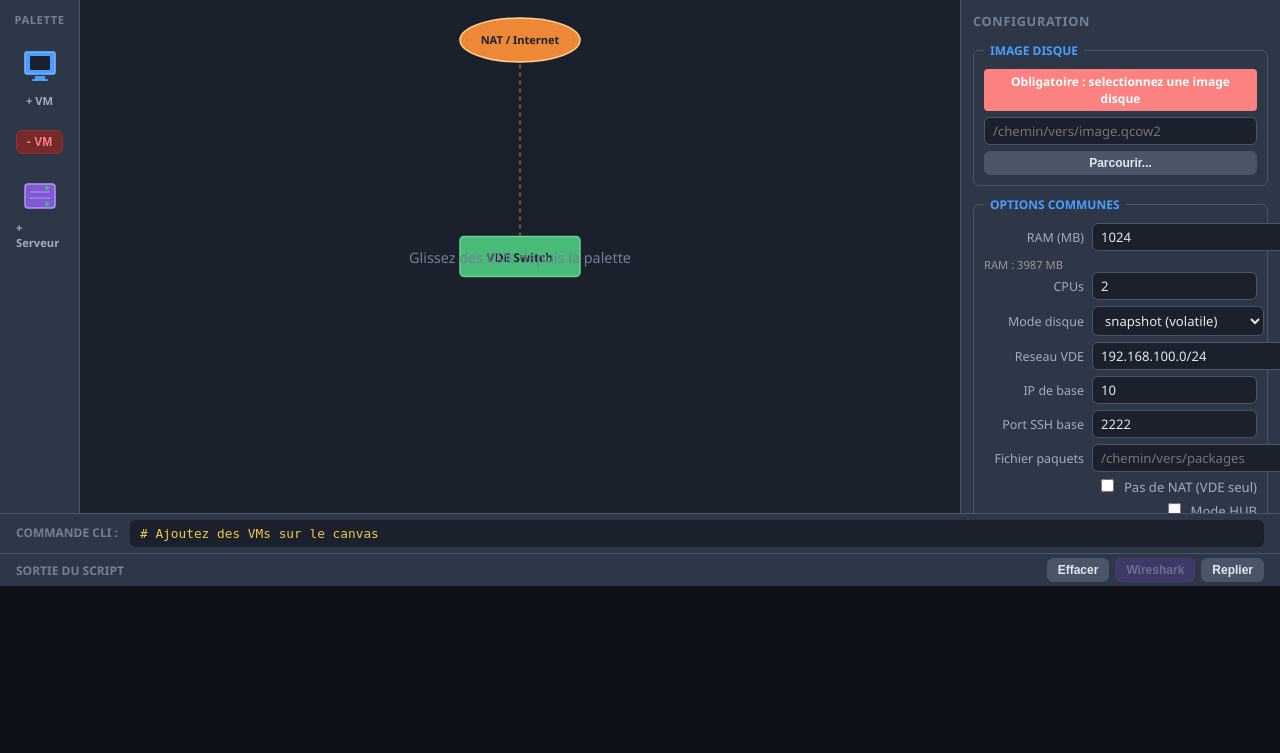
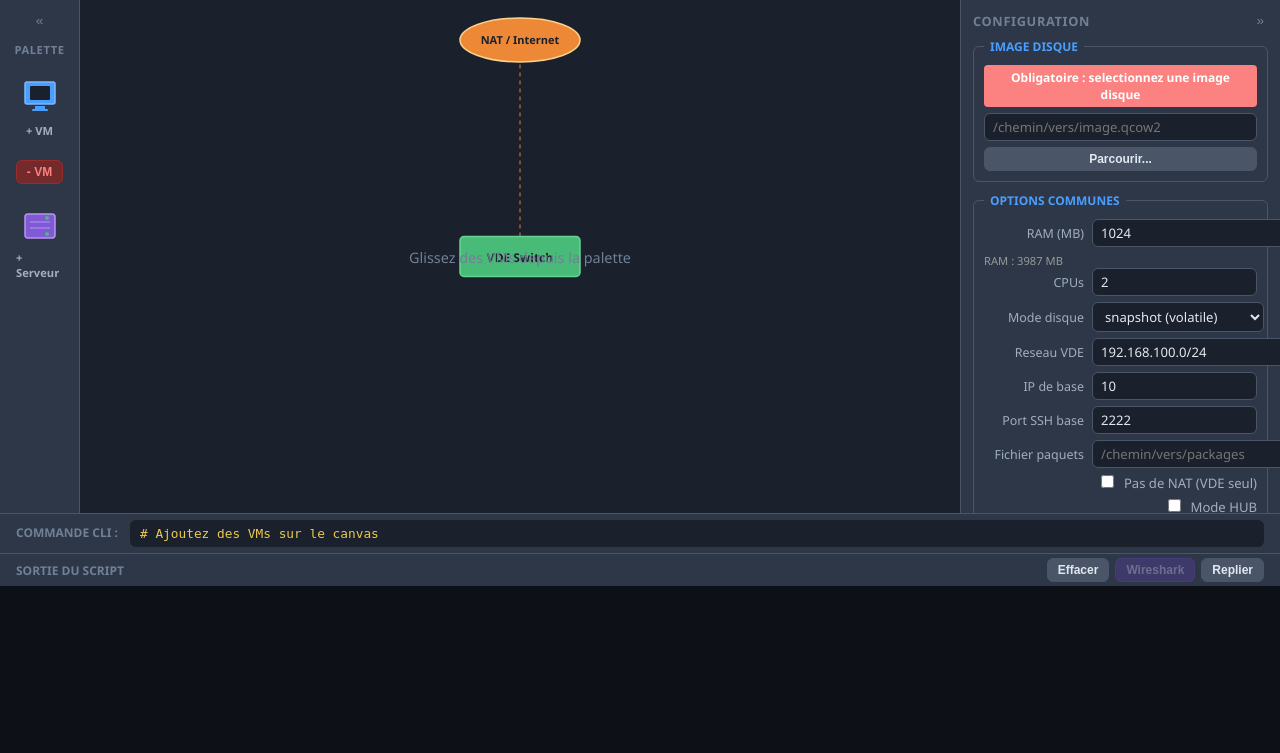
Before and after one commit to securitylab-repository/qemu_marionum, a Flask app: page / in a window 1280 px wide. Shown: the part 47-800 px from the top of the page. Run offline with Flask 3, Linux system fonts and the light colour scheme.

Commit message:
resize onglet

```diff
--- a/webgui/static/css/style.css
+++ b/webgui/static/css/style.css
@@ -177,6 +177,38 @@ body {
     flex: 1;
     overflow: hidden;
     min-height: 0;
+    transition: grid-template-columns 0.2s ease;
+}
+
+#main.palette-collapsed {
+    grid-template-columns: 28px 1fr 320px;
+}
+
+#main.sidebar-collapsed {
+    grid-template-columns: 80px 1fr 28px;
+}
+
+#main.palette-collapsed.sidebar-collapsed {
+    grid-template-columns: 28px 1fr 28px;
+}
+
+/* ===== Panel toggle buttons ===== */
+.panel-toggle {
+    background: none;
+    border: none;
+    color: var(--text-muted);
+    font-size: 0.85rem;
+    cursor: pointer;
+    padding: 2px 4px;
+    border-radius: 4px;
+    transition: color 0.15s, background 0.15s;
+    line-height: 1;
+    flex-shrink: 0;
+}
+
+.panel-toggle:hover {
+    color: var(--text-primary);
+    background: var(--bg-tertiary);
 }
 
 /* ===== Palette ===== */
@@ -188,6 +220,17 @@ body {
     align-items: center;
     padding: 12px 6px;
     gap: 12px;
+    overflow: hidden;
+    transition: padding 0.2s ease;
+}
+
+#palette.collapsed {
+    padding: 6px 2px;
+    gap: 0;
+}
+
+#palette.collapsed > :not(.panel-toggle) {
+    display: none;
 }
 
 #palette h3 {
@@ -403,6 +446,32 @@ body {
     border-left: 1px solid var(--border-color);
     overflow-y: auto;
     padding: 12px;
+    transition: padding 0.2s ease;
+}
+
+#sidebar.collapsed {
+    overflow: hidden;
+    padding: 6px 2px;
+}
+
+#sidebar.collapsed > :not(.sidebar-toggle-row) {
+    display: none;
+}
+
+.sidebar-toggle-row {
+    display: flex;
+    align-items: center;
+    justify-content: space-between;
+    margin-bottom: 8px;
+}
+
+#sidebar.collapsed .sidebar-toggle-row {
+    justify-content: center;
+    margin-bottom: 0;
+}
+
+#sidebar.collapsed .sidebar-toggle-row h3 {
+    display: none;
 }
 
 #sidebar h3 {
@@ -410,7 +479,7 @@ body {
     text-transform: uppercase;
     color: var(--text-muted);
     letter-spacing: 0.05em;
-    margin-bottom: 12px;
+    margin-bottom: 0;
 }
 
 fieldset {
--- a/webgui/static/js/app.js
+++ b/webgui/static/js/app.js
@@ -66,6 +66,7 @@
         setupMirrorButton();
         setupHelpModal();
         setupFileBrowser();
+        setupPanelToggles();
 
         fetchMemory();
         setInterval(fetchMemory, 30000);
@@ -1204,6 +1205,30 @@
         };
     }
 
+    // --- Toggle palette / sidebar ---
+
+    function setupPanelToggles() {
+        const main = document.getElementById("main");
+        const palette = document.getElementById("palette");
+        const sidebar = document.getElementById("sidebar");
+        const btnPalette = document.getElementById("btn-toggle-palette");
+        const btnSidebar = document.getElementById("btn-toggle-sidebar");
+
+        btnPalette.addEventListener("click", () => {
+            palette.classList.toggle("collapsed");
+            main.classList.toggle("palette-collapsed");
+            btnPalette.innerHTML = palette.classList.contains("collapsed") ? "&raquo;" : "&laquo;";
+            btnPalette.title = palette.classList.contains("collapsed") ? "Deplier la palette" : "Replier la palette";
+        });
+
+        btnSidebar.addEventListener("click", () => {
+            sidebar.classList.toggle("collapsed");
+            main.classList.toggle("sidebar-collapsed");
+            btnSidebar.innerHTML = sidebar.classList.contains("collapsed") ? "&laquo;" : "&raquo;";
+            btnSidebar.title = sidebar.classList.contains("collapsed") ? "Deplier la configuration" : "Replier la configuration";
+        });
+    }
+
     // --- Modal Aide ---
 
     function setupHelpModal() {
--- a/webgui/templates/index.html
+++ b/webgui/templates/index.html
@@ -27,6 +27,7 @@
     <div id="main">
         <!-- Palette gauche -->
         <aside id="palette">
+            <button id="btn-toggle-palette" class="panel-toggle" title="Replier/deplier la palette">&laquo;</button>
             <h3>Palette</h3>
             <div
                 id="pc-icon"
@@ -66,7 +67,10 @@
 
         <!-- Sidebar configuration -->
         <aside id="sidebar">
-            <h3>Configuration</h3>
+            <div class="sidebar-toggle-row">
+                <h3>Configuration</h3>
+                <button id="btn-toggle-sidebar" class="panel-toggle" title="Replier/deplier la configuration">&raquo;</button>
+            </div>
 
             <!-- Per-VM config panel (hidden by default) -->
             <div id="vm-config-panel">
```
